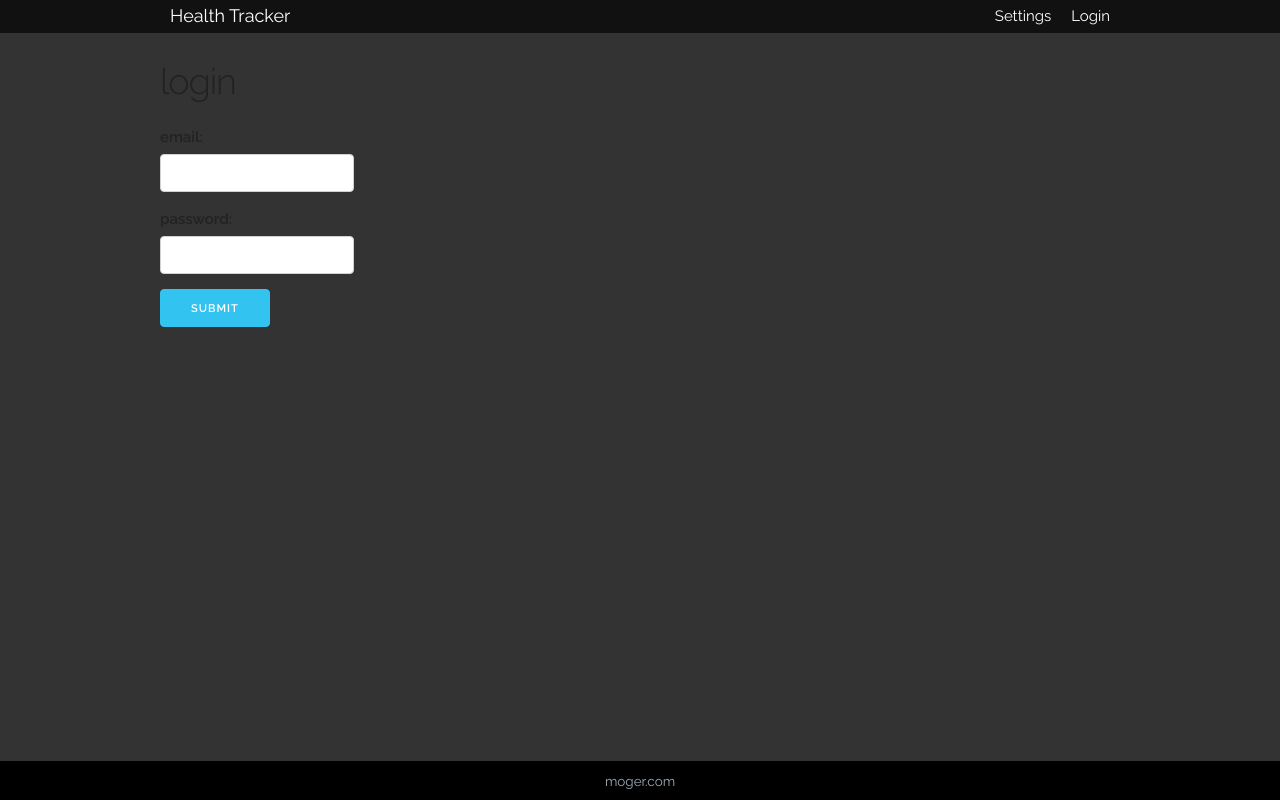
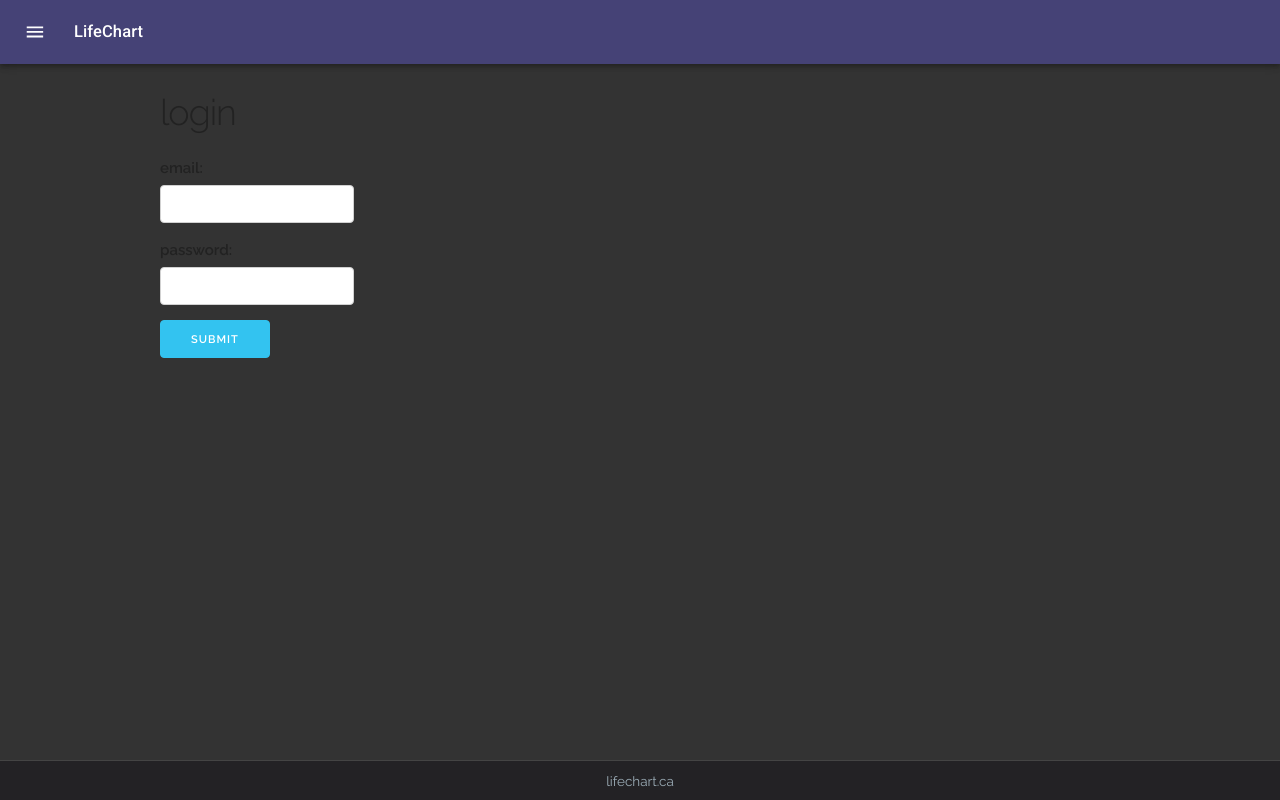
Before and after one commit to jeffmoger/lifechart-client, a React (Create React App) app: page /login in a window 1280 px wide. Built offline with nearby package versions, Linux system fonts and the light colour scheme.

Commit message:
Material-ui added for appbar and drawer

```diff
--- a/package.json
+++ b/package.json
@@ -4,6 +4,7 @@
   "private": true,
   "dependencies": {
     "@material-ui/core": "^4.10.1",
+    "@material-ui/icons": "^4.9.1",
     "@nivo/bar": "^0.62.0",
     "@nivo/line": "^0.62.0",
     "@testing-library/jest-dom": "^4.2.4",
--- a/public/css/new.css
+++ b/public/css/new.css
@@ -106,6 +106,12 @@ p.calorieScore {
     -webkit-border-radius: 10px 10px 10px 10px;
     border: 0px solid #444;
     padding-bottom: 50px;
+}
+a.MuiButtonBase-root {
+    color:#FFFFFF;
+}
+.MuiTypography-body1 {
+    font-size: 130%;
 }
 
 /* Mobile Menu*/
@@ -240,8 +246,9 @@ p.calorieScore {
 
 footer {
     text-align:center;
-    background-color: #000000;
-    padding: .5em
+    background-color: #232225;
+    padding: .5em;
+    border-top: 1px solid #444444;
 }
 footer a {
     text-decoration: none;
--- a/src/App.js
+++ b/src/App.js
@@ -1,12 +1,13 @@
 import React, { useState } from "react";
 import { BrowserRouter as Router, Route } from "react-router-dom";
 import PrivateRoute from './components/PrivateRoute';
-import Nav from './components/Nav'
+//import Nav from './components/Nav'
 import Footer from './components/Footer'
 import Home from "./pages/Home";
 import Settings from "./pages/Settings";
 import Login from './pages/Login'
 import { AuthContext } from "./context/auth";
+import AppBar from "./components/AppBar"
 
 function App() {
   const existingTokens = JSON.parse(localStorage.getItem("tokens"));
@@ -20,7 +21,7 @@ function App() {
   return (
     <AuthContext.Provider value={{ authTokens, setAuthTokens: setTokens }}>
       <Router>
-        <Nav />
+        <AppBar />
         <div className="container">
           <div className="row">
             <Route exact path="/" component={Home} />
--- /dev/null
+++ b/src/components/AppBar.js
@@ -0,0 +1,61 @@
+import React from 'react';
+import { makeStyles } from '@material-ui/core/styles';
+import AppBar from '@material-ui/core/AppBar';
+import Toolbar from '@material-ui/core/Toolbar';
+import Typography from '@material-ui/core/Typography';
+import IconButton from '@material-ui/core/IconButton';
+import MenuIcon from '@material-ui/icons/Menu';
+import SideDrawer from './SideDrawer'
+
+
+
+
+const useStyles = makeStyles((theme) => ({
+  root: {
+    flexGrow: 1,
+    backgroundColor: "#454276",
+  },
+  menuButton: {
+    marginRight: theme.spacing(2),
+  },
+  title: {
+    flexGrow: 1,
+    fontSize: '110%',
+  },
+}));
+
+const anchor = 'left';
+
+export default function ButtonAppBar() {
+  const classes = useStyles();
+  const [toggleState, setToggleState] = React.useState({
+    top: false,
+    left: false,
+    bottom: false,
+    right: false,
+  });
+
+  const toggleDrawer = (anchor, open) => (event) => {
+    if (event && event.type === 'keydown' && (event.key === 'Tab' || event.key === 'Shift')) {
+      return;
+    }
+
+    setToggleState({ ...toggleState, [anchor]: open });
+  };
+
+  return (
+    <div className={classes.root}>
+      <AppBar position="static" className={classes.root}>
+        <Toolbar>
+          <IconButton edge="start" className={classes.menuButton} color="inherit" aria-label="menu" onClick={toggleDrawer(anchor, true)} >
+            <MenuIcon fontSize="large" />
+          </IconButton>
+          <Typography variant="h6" className={classes.title}>
+            LifeChart
+          </Typography>
+        </Toolbar>
+      </AppBar>
+      <SideDrawer anchor={anchor} toggleState={toggleState} toggleDrawer={toggleDrawer} />
+    </div>
+  );
+}
--- a/src/components/Footer.js
+++ b/src/components/Footer.js
@@ -3,7 +3,7 @@ import React from 'react'
 export default function Footer() {
   return (
     <footer style={{position:"fixed",bottom:0, width:"100%"}}>
-      <a href="https://moger.com">moger.com</a>
+      <a href="https://lifechart.ca">lifechart.ca</a>
     </footer>
   )
 }
--- a/src/components/Nav.js
+++ b/src/components/Nav.js
@@ -1,6 +1,8 @@
 import React from 'react';
 import {Link} from 'react-router-dom';
 import { useAuth } from "../context/auth";
+import Drawer from './SideDrawer'
+
 
 function Nav() {
   const { setAuthTokens } = useAuth();
@@ -33,9 +35,11 @@ function Nav() {
           <li className="item"><Link to="/settings">Settings</Link></li>
           <li className="item">{isAuthenticated.authTokens? isAuth : notAuth}</li>
           <li className="item hide"><a href="/signup">Signup</a></li>
-          <li className="toggle"><span className="bars"></span></li>
+          <li className="toggle"><Drawer /></li>
         </ul>
+
       </nav>
+
   )
 }
 
--- /dev/null
+++ b/src/components/SideDrawer.js
@@ -0,0 +1,77 @@
+import React from 'react';
+import {Link} from 'react-router-dom';
+import clsx from 'clsx';
+import Divider from '@material-ui/core/Divider';
+import { makeStyles } from '@material-ui/core/styles';
+import SwipeableDrawer from '@material-ui/core/SwipeableDrawer';
+import List from '@material-ui/core/List';
+import ListItem from '@material-ui/core/ListItem';
+import ListItemText from '@material-ui/core/ListItemText';
+
+
+const useStyles = makeStyles({
+  root: {
+    color: '#FFFFFF',
+  },
+  list: {
+    paddingTop: 50,
+    width: 250,
+    height: '100%',
+    backgroundColor: '#333333',
+  },
+  fullList: {
+    width: 'auto',
+  },
+});
+
+
+export default function SideDrawer(props) {
+  const classes = useStyles();
+
+  const {toggleDrawer, anchor, toggleState } = props
+
+  const list = (anchor) => (
+    <div
+      className={clsx(classes.list, {
+        [classes.fullList]: anchor === 'top' || anchor === 'bottom',
+      })}
+      role="presentation"
+      onClick={toggleDrawer(anchor, false)}
+      onKeyDown={toggleDrawer(anchor, false)}
+    >
+      <List>
+        {[
+          ['Home','/'],
+          ['Settings','/settings'],
+          ['Logout','/logout']
+          ].map((text, index) => (
+          <ListItem
+            button
+            key={text[0]}
+            color='inherit'
+            component={Link}
+            to={text[1]}>
+            <ListItemText primary={text[0]} />
+          </ListItem>
+        ))}
+      </List>
+    </div>
+  );
+
+  return (
+    <div>
+      {
+        <React.Fragment key={anchor}>
+          <SwipeableDrawer
+            anchor={anchor}
+            open={toggleState[anchor]}
+            onClose={toggleDrawer(anchor, false)}
+            onOpen={toggleDrawer(anchor, true)}
+          >
+            {list(anchor)}
+          </SwipeableDrawer>
+        </React.Fragment>
+      }
+    </div>
+  );
+}
--- a/src/pages/Home.js
+++ b/src/pages/Home.js
@@ -2,6 +2,7 @@ import React from "react";
 import {Link} from 'react-router-dom';
 import { useAuth } from "../context/auth";
 import HomeCharts from '../components/HomeCharts'
+
 
 export default function Home(props) {
   const isAuthenticated = useAuth();
```
Also changed, not shown: 1 other file (tests, documents, lock files or other folders).
